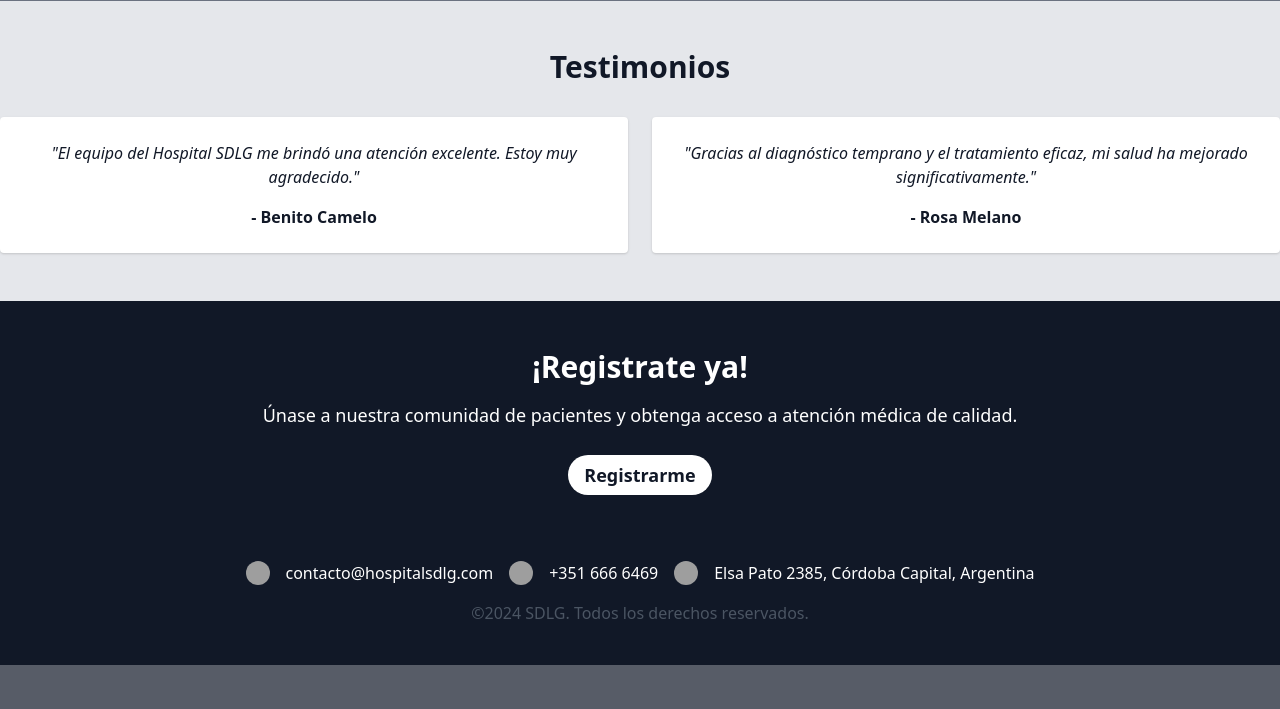
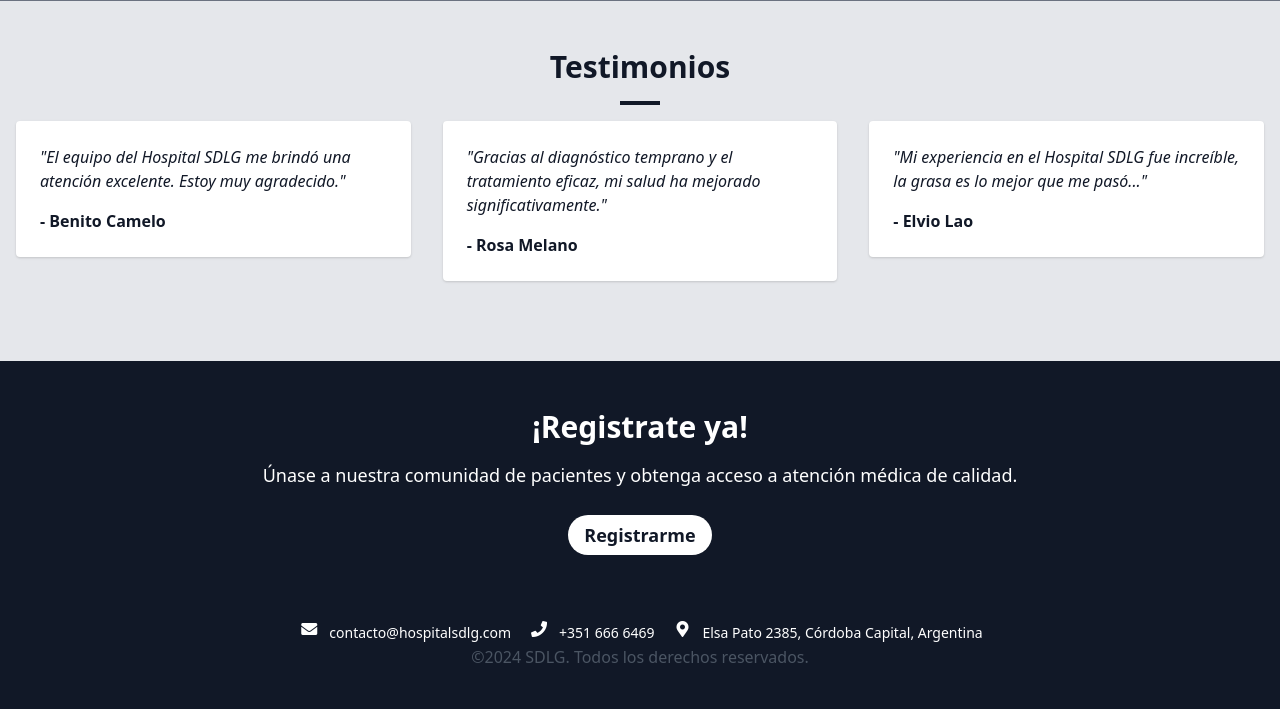
Before and after one commit to Joaquin-Gael/hospital_SDLG_dj, a Django app: page /blog/home/ in a window 1280 px wide. Shown: the part 1651-2360 px from the top of the page. Before the commit the page ends 2316 px from the top, so only its background shows below. Run offline with Django 5.2, Linux system fonts and the light colour scheme; parts of the project's set-up code (start-up, migrations or seed data) failed here and were passed over; grey boxes are pictures that could not be loaded.

Commit message:
cambios en el nav y el footer

```diff
--- a/hospital_SDLG_dj/blog/templates/base.html
+++ b/hospital_SDLG_dj/blog/templates/base.html
@@ -6,6 +6,7 @@
     <meta name="description" content="Hospital SDLG ofrece atención médica de calidad en Córdoba. Consulta médica, diagnóstico y tratamiento con equipos de última tecnología. ¡Solicita turno ahora!">
     <title>{% block title %}{{ title }}{% endblock %}</title>
     <link href="https://cdn.jsdelivr.net/npm/tailwindcss@2.2.19/dist/tailwind.min.css" rel="stylesheet">
+    <link rel="stylesheet" href="https://cdnjs.cloudflare.com/ajax/libs/font-awesome/5.15.4/css/all.min.css"/>
     {% load static %}
     <link rel="icon" href="{% static 'IMG/logo.png' %}" type="image/x-icon">
     {% block extra_head %}{% endblock %}
@@ -22,13 +23,13 @@
         </div>
         {% endblock %}
         {% block nav %}
-        <nav class="mt-4">
-            <ul class="flex space-x-4 justify-center">
-                <li><a href="/turnero/form" class="hover:text-gray-300">Turnos</a></li>
-                <li><a href="/blog/atencion_al_paciente" class="hover:text-gray-300">Atención al Paciente</a></li>
-                <li><a href="/blog/constactos" class="hover:text-gray-300">Contacto</a></li>
-                <li><a href="/blog/home" class="hover:text-gray-300">Blog</a></li>
-                <li><a href="/turnero/singup/" class="hover:text-gray-300">Registrarme</a></li>
+        <nav class="flex-grow">
+            <ul class="flex space-x-4 justify-end">
+                <li><a href="/blog/home/" class="transition duration-300 ease-in-out hover:bg-black hover:text-white px-2 py-2 rounded-lg"><i class="fas fa-home"></i> Inicio</a></li>
+                <li><a href="/turnero/form/" class="transition duration-300 ease-in-out hover:bg-black hover:text-white px-2 py-2 rounded-lg"><i class="far fa-calendar-alt"></i> Turnos</a></li>
+                <li><a href="/blog/atencion_al_paciente/" class="transition duration-300 ease-in-out hover:bg-black hover:text-white px-2 py-2 rounded-lg"><i class="fas fa-user-md"></i> Atención al Paciente</a></li>
+                <li><a href="/blog/contactos" class="transition duration-300 ease-in-out hover:bg-black hover:text-white px-2 py-2 rounded-lg"><i class="fas fa-phone"></i> Contacto</a></li>
+                <li><a href="/turnero/singup/" class="transition duration-300 ease-in-out hover:bg-black hover:text-white px-2 py-2 rounded-lg"><i class="fas fa-user-plus"></i> Registrarme</a></li>
             </ul>
         </nav>
         {% endblock %}
@@ -44,21 +45,22 @@
 <footer class="bg-gray-900 text-white text-center p-6">
     <div class="container mx-auto">
         {% block footer_content %}
-        <div class="container mx-auto">
-            <div class="mb-4 flex flex-col sm:flex-row justify-center items-center space-y-4 sm:space-y-0 sm:space-x-4">
-                <div class="flex justify-center items-center space-x-4">
-                    <img src="{% static 'IMG/correo.png' %}" alt="correo electrónico" class="h-6 w-6 rounded-full">
-                    <p class="ml-2 text-sm sm:text-base">contacto@hospitalsdlg.com</p>
+        <div class="container mx-auto flex flex-col md:flex-row items-center justify-center">
+            <div class="mb-4 md:mb-0 flex flex-col md:flex-row items-center space-x-4">
+                <div class="flex justify-center md:justify-start items-center space-x-2">
+                    <i class="fas fa-envelope h-6 w-6"></i>
+                    <p class="text-sm">contacto@hospitalsdlg.com</p>
                 </div>
-                <div class="flex justify-center items-center space-x-4">
-                    <img src="{% static 'IMG/telefono.png' %}" alt="teléfono" class="h-6 w-6 rounded-full">
-                    <p class="ml-2 text-sm sm:text-base">+351 666 6469</p>
+                <div class="flex justify-center md:justify-start items-center space-x-2">
+                    <i class="fas fa-phone h-6 w-6"></i>
+                    <p class="text-sm">+351 666 6469</p>
                 </div>
-                <div class="flex justify-center items-center space-x-4">
-                    <img src="{% static 'IMG/direccion.png' %}" alt="ubicación" class="h-6 w-6 rounded-full">
-                    <p class="ml-2 text-sm sm:text-base">Elsa Pato 2385, Córdoba Capital, Argentina</p>
+                <div class="flex justify-center md:justify-start items-center space-x-2">
+                    <i class="fas fa-map-marker-alt h-6 w-6"></i>
+                    <p class="text-sm">Elsa Pato 2385, Córdoba Capital, Argentina</p>
                 </div>
             </div>
+        </div>
         {% endblock %}
         {% block footer_text %}
         <p class="text-gray-600 mb-4 text-sm sm:text-base">©2024 SDLG. Todos los derechos reservados.</p>
--- a/hospital_SDLG_dj/blog/templates/index.html
+++ b/hospital_SDLG_dj/blog/templates/index.html
@@ -13,8 +13,6 @@
 {% endblock %}
 
 {% block content %}
-    <main>
-        <main>
 <section class="bg-cover bg-center h-screen" id="Hero">
     <div class="bg-gray-900 bg-opacity-50 h-full flex flex-col justify-center items-center text-center">
         <h2 class="text-4xl font-bold text-white mb-4">Bienvenido a Hospital SDLG</h2>
@@ -55,16 +53,27 @@
     </div>
 </section>
 <section class="bg-gray-200 py-12">
-                <div class="container mx-auto text-center">
-                    <h2 class="text-3xl font-bold mb-8">Testimonios</h2>
-                    <div class="grid grid-cols-1 md:grid-cols-2 gap-6">
+    <div class="container mx-auto">
+        <h2 class="text-3xl font-bold text-center mb-2">Testimonios</h2>
+        <div class="w-10 h-1 bg-gray-900 mx-auto my-4 mb-4"></div>
+        <div class="flex flex-wrap justify-center">
+            <div class="w-full md:w-1/2 lg:w-1/3 px-4 mb-8">
                 <div class="bg-white p-6 rounded shadow">
                     <p class="italic mb-4">"El equipo del Hospital SDLG me brindó una atención excelente. Estoy muy agradecido."</p>
                     <p class="font-bold">- Benito Camelo</p>
                 </div>
+            </div>
+            <div class="w-full md:w-1/2 lg:w-1/3 px-4 mb-8">
                 <div class="bg-white p-6 rounded shadow">
                     <p class="italic mb-4">"Gracias al diagnóstico temprano y el tratamiento eficaz, mi salud ha mejorado significativamente."</p>
                     <p class="font-bold">- Rosa Melano</p>
+                </div>
+            </div>
+            <div class="w-full md:w-1/2 lg:w-1/3 px-4 mb-8">
+                <div class="bg-white p-6 rounded shadow">
+                    <p class="italic mb-4">"Mi experiencia en el Hospital SDLG fue increíble, la grasa es lo mejor que me pasó..."</p>
+                    <p class="font-bold">- Elvio Lao</p>
+                </div>
             </div>
         </div>
     </div>
@@ -74,7 +83,5 @@
     <p class="text-lg mb-8">Únase a nuestra comunidad de pacientes y obtenga acceso a atención médica de calidad.</p>
     <a href="/turnero/singup/" class="bg-white text-gray-900 py-2 px-4 rounded-full text-lg font-semibold hover:bg-gray-200">Registrarme</a>
 </section>
-        </main>
-    </main>
     <!-- Footer del index.html -->
 {% endblock %}
--- a/hospital_SDLG_dj/blog/urls.py
+++ b/hospital_SDLG_dj/blog/urls.py
@@ -4,5 +4,5 @@ from . import views
 urlpatterns = [
     path('home/', views.home_blog, name='home_blog'),
     path('atencion_al_paciente/',views.atencion_al_paciente, name='atencion_blog'),
-    path('constactos/',views.contactos_blog)
+    path('contactos/',views.contactos_blog)
 ]
--- a/hospital_SDLG_dj/turnero/urls.py
+++ b/hospital_SDLG_dj/turnero/urls.py
@@ -2,7 +2,7 @@ from django.urls import path
 from . import views
 
 urlpatterns = [
-    path('form/',views.form_turnero),
+    path('form/',views.form_turnero,name='turnero'),
     path('login/',views.loguin_turnero,name='form_turnero'),
     path('singup/',views.signup_turnero,name='registro_usuario')
 ]
```
Lines whose indentation alone changed are shown as unchanged.
